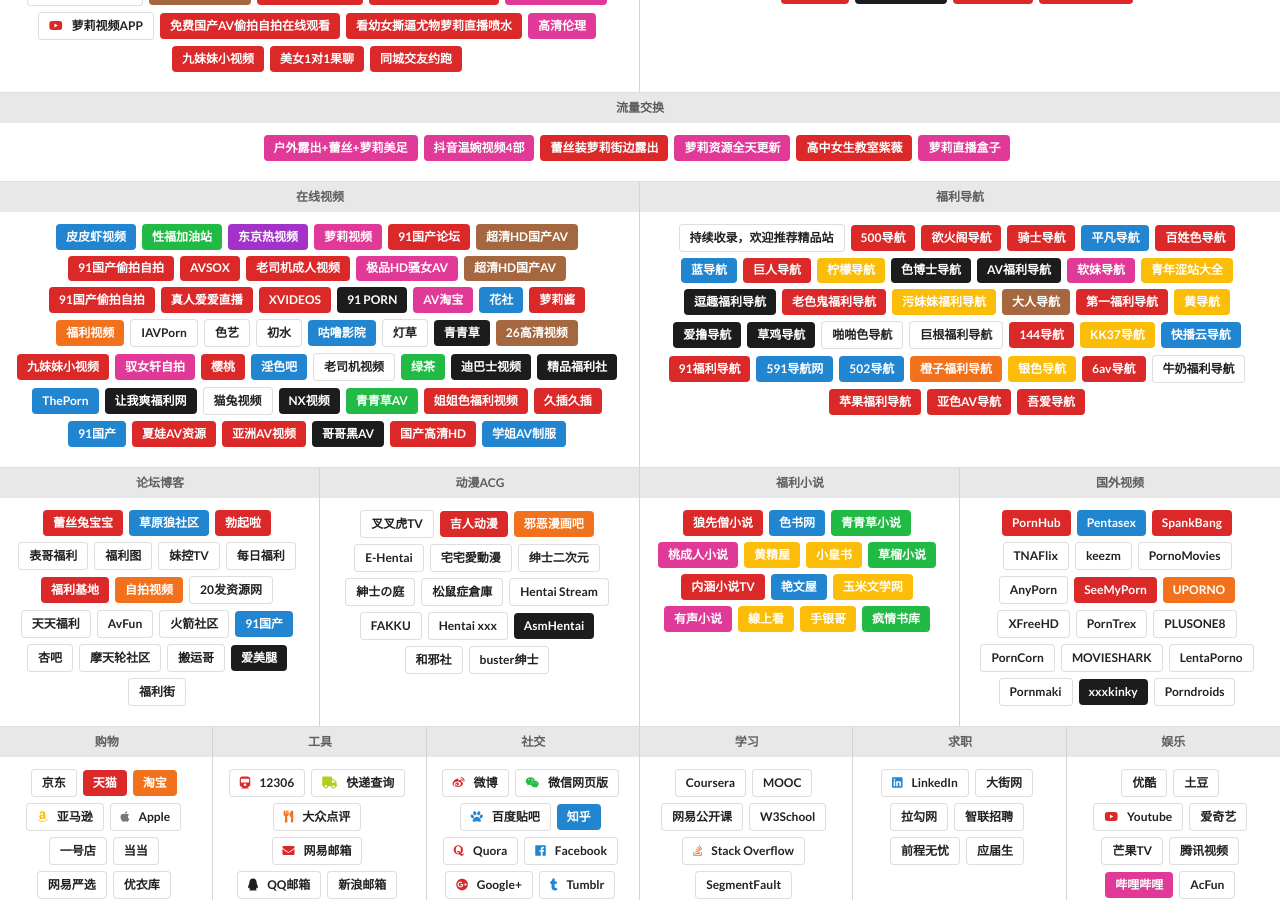
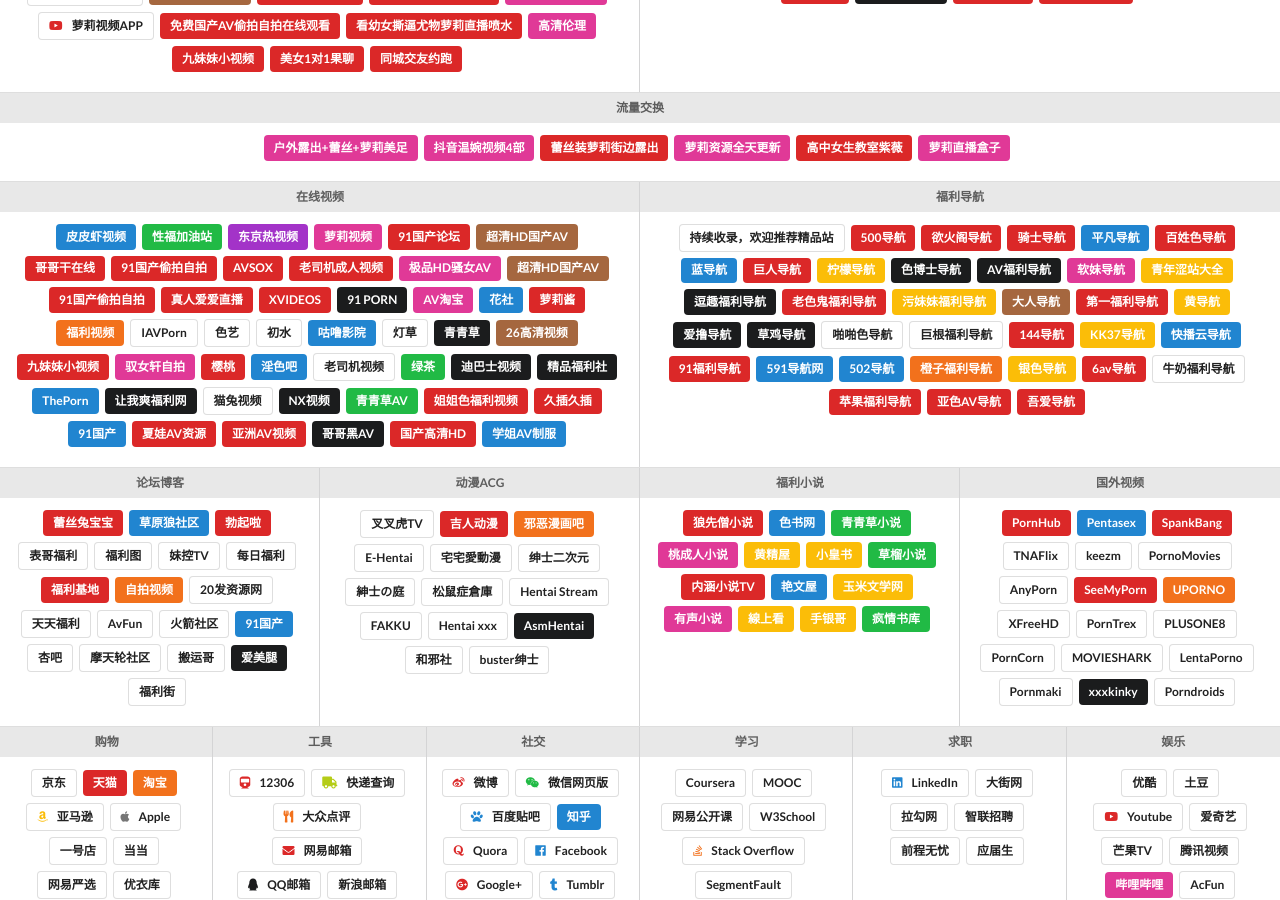
Before and after one commit to boboyang1/xxfldh, a Jekyll site: the page built from index.html, in a window 1280 px wide and 900 px high, scrolled down 1014 px. Built offline with Jekyll 4.4.1, drawn with Linux system fonts in a browser that asks for light colours; comment, search, counter and statistics services are not loaded.

Commit message:
Update links.yml

```diff
--- a/_data/links.yml
+++ b/_data/links.yml
@@ -197,6 +197,10 @@
     - name: 超清HD国产AV
       style: brown
       url: http://www.78fuck.com/?xxfldh
+
+    - name: 哥哥干在线
+      style: red
+      url: http://www.8ggan.com/?xxfldh
 
     - name: 91国产偷拍自拍
       style: red
```
